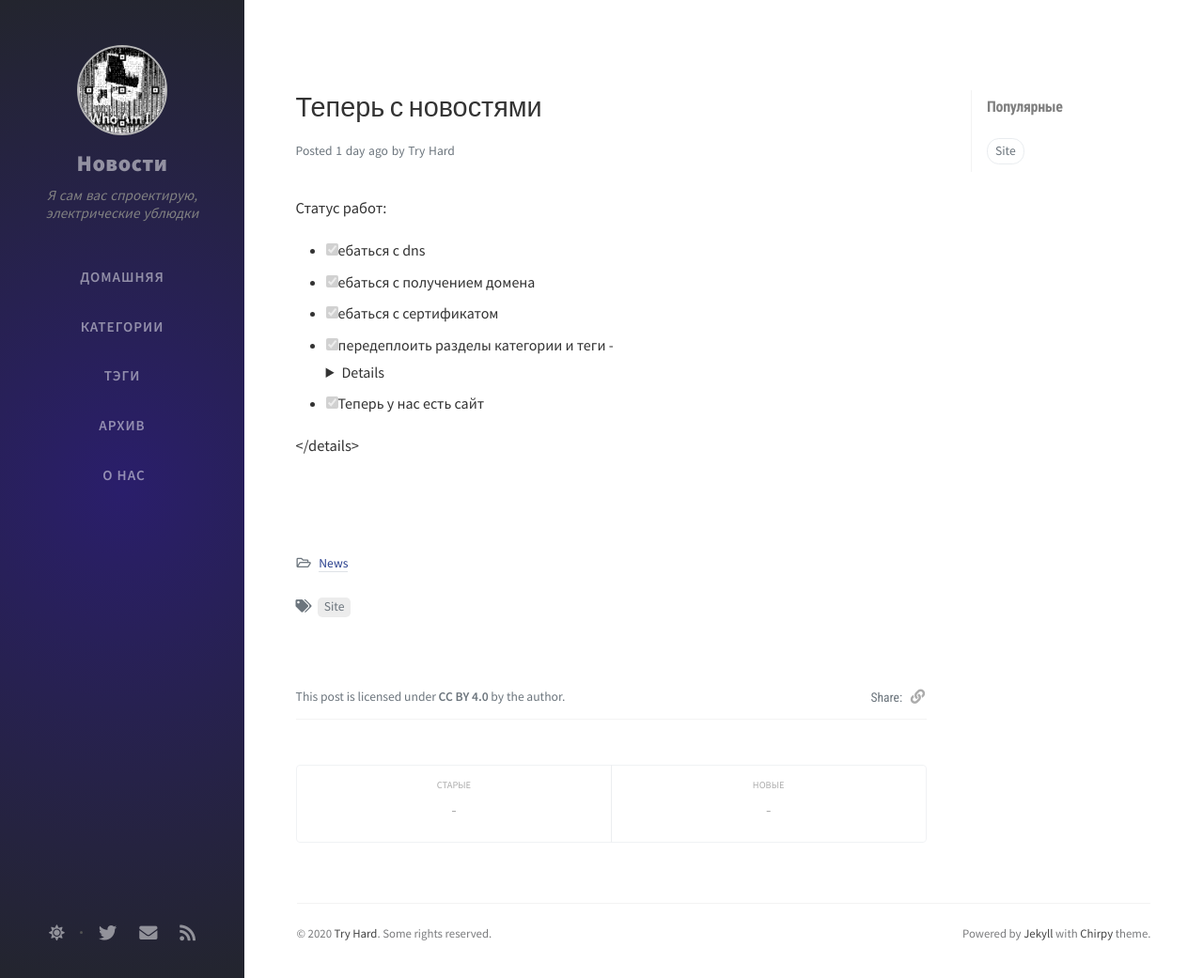
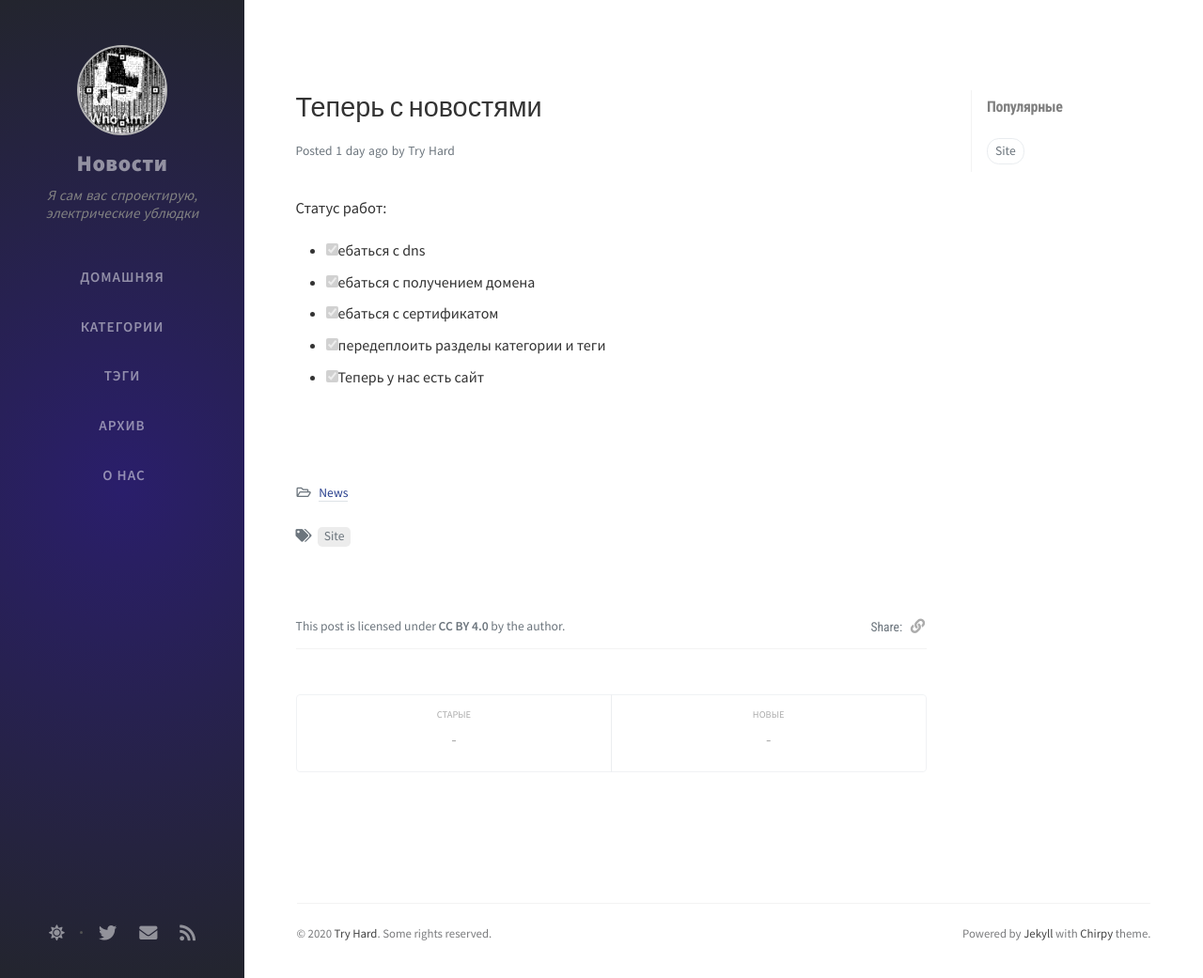
Before and after one commit to kern3lp4n1c/constructorsnews, a Jekyll site: the page built from _posts/2020-09-04-first-post.md, in a window 1280 px wide and 1041 px high. Shown: the whole window at 94% size. Built offline with Jekyll 4.4.1, drawn with Linux system fonts in a browser that asks for light colours; nearby versions of some CDN libraries; comment, search, counter and statistics services are not loaded.

Commit message:
Update 2020-09-04-first-post.md

```diff
--- a/_posts/2020-09-04-first-post.md
+++ b/_posts/2020-09-04-first-post.md
@@ -12,7 +12,4 @@ toc: false
 - [x] ебаться с получением домена
 - [x] ебаться с сертификатом
 - [x] передеплоить разделы категории и теги
--<details markdown='1'><summary>Развернуть / Свернуть</summary>
 - [x] Теперь у нас есть сайт
-
-</details>
```
